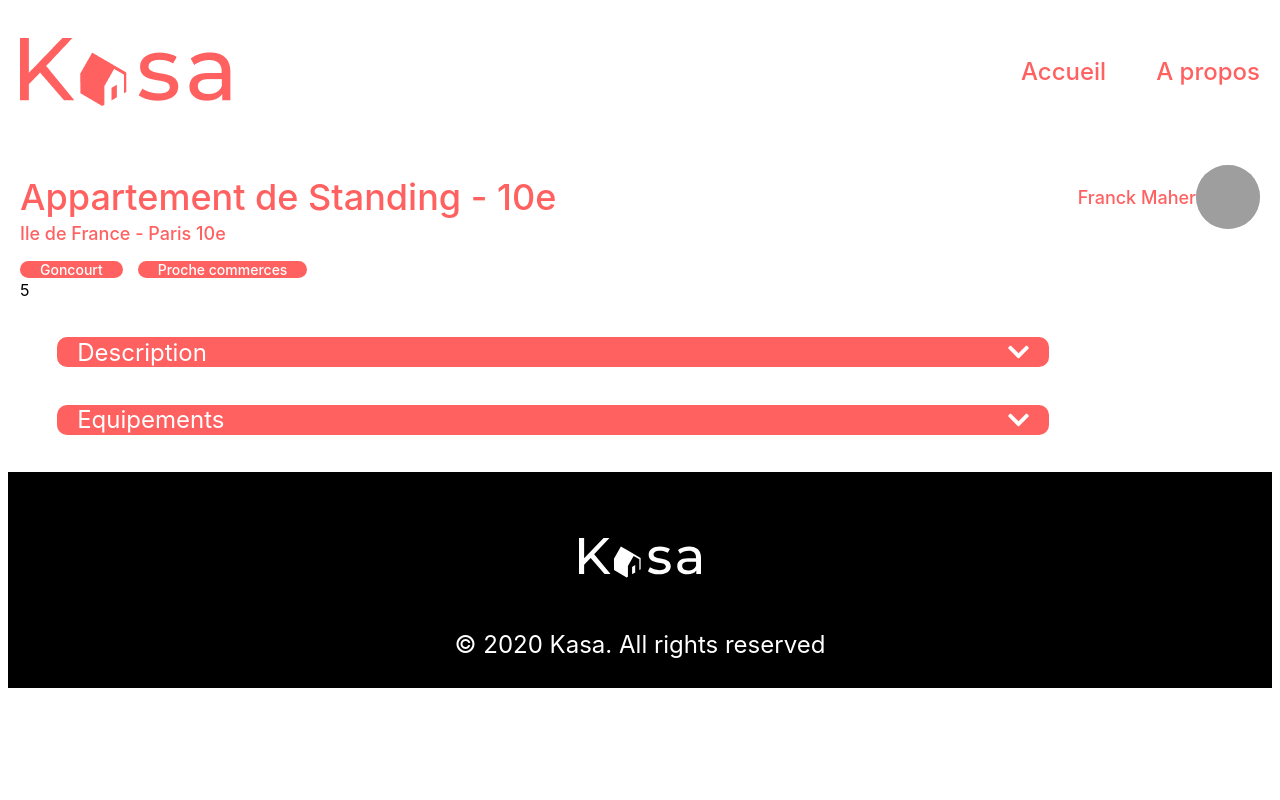
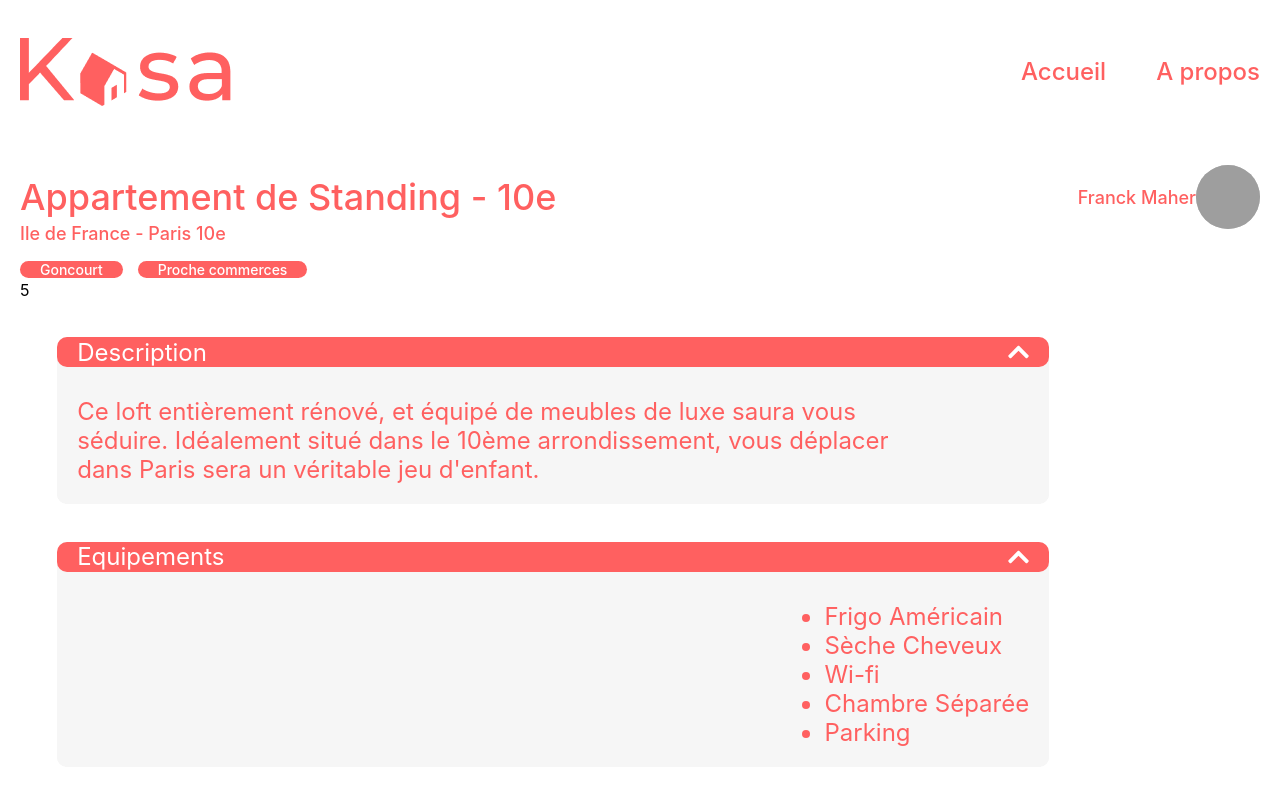
Before and after one commit to DavidWeiland/20210913_Kasa, a React (Create React App) app: page /location/0979876d in a window 1280 px wide. Shown: the top 800 px of the page. Built offline with nearby package versions, Linux system fonts and the light colour scheme; grey boxes are pictures that could not be loaded.

Commit message:
function to class + useState to setState

```diff
--- a/src/components/AboutCard/AboutCard.jsx
+++ b/src/components/AboutCard/AboutCard.jsx
@@ -1,39 +1,61 @@
 import "../../styles/AboutCard.css"
 import chevron from '../../assets/images/chevron-down.svg'
 import PropTypes from "prop-types"
-import {useState} from 'react'
+import React from "react"
 
-function AboutCard({ title, describe }) {
-  const [isOpen, setIsOpen] = useState(false)
+class AboutCard extends React.Component {
+    constructor(props){
+        super(props)
+        this.state = { check: true }
+        this.toggle = this.toggle.bind(this)
+    }
+    toggle(){
+        this.setState(({ check })=>({check:!check}))
+    }
 
-    return isOpen ? (
-        <div className="about-item">
+    render() {
+        return this.state.check ? (
+            <div className="about-item">
             <div className="about-item-title-container">
-                <span className="about-item-title">{title}</span>
-                <img src={chevron} alt="" className="about-item-icon open" onClick={() => setIsOpen(false)}/>
+                <span className="about-item-title">{this.props.title}</span>
+                <img
+                    src={chevron}
+                    alt=""
+                    className="about-item-icon open"
+                    onClick={this.toggle}
+                    />
             </div>
             <div className="about-item-describe-container">
-                <span className="about-item-describe">{describe}</span>
+                <span className="about-item-describe">{this.props.describe}</span>
+                <ul className="about-item-describe">{this.props.describe2.map((desc, index)=><li key={`${desc}-${index}`}>{desc}</li>)}</ul>
             </div>
         </div>
     ) : (
         <div className="about-item">
             <div className="about-item-title-container">
-                <span className="about-item-title">{title}</span>
-                <img src={chevron} alt="" className="about-item-icon" onClick={() => setIsOpen(true)}/>
+                <span className="about-item-title">{this.props.title}</span>
+                <img
+                    src={chevron}
+                    alt=""
+                    className="about-item-icon"
+                    onClick={this.toggle}
+                    />
             </div>
         </div>
     )
 }
+}
 
 AboutCard.propTypes = {
     title: PropTypes.string.isRequired,
-    describe: PropTypes.string.isRequired,
+    describe: PropTypes.string,
+    describe2:PropTypes.array,
 }
 
 AboutCard.defaultProps = {
     title: "",
     describe: "",
+    describe2: [],
 }
 
 export default AboutCard
--- a/src/components/FicheLocation/index.jsx
+++ b/src/components/FicheLocation/index.jsx
@@ -8,7 +8,10 @@ import React from 'react'
 class FicheLocation extends React.Component {
   render() {
 
-    return (
+    //console.log({this.props.equipments})
+    //const equipementsList = {equipements.map((equipement) => <span>{ equipement }</span>)}
+
+  return(
       <div>
 
           <div className="fiche-location-header">
@@ -44,7 +47,7 @@ class FicheLocation extends React.Component {
               <AboutCard
                   key={`equipements-${this.props.id}`}
                   title="Equipements"
-                  describe={this.props.equipements}
+                  describe2={this.props.equipments}
                   />
           </div>
       </div>
--- a/src/pages/Location/index.jsx
+++ b/src/pages/Location/index.jsx
@@ -9,7 +9,7 @@ function Location() {
 
   return (
     <div className='body'>
-      {locationsList.filter((location) => (location.id === idLocation)).map(({ index, id, title, pictures, description, host, rating, location, equipements, tags }) => (
+      {locationsList.filter((location) => (location.id === idLocation)).map(({ index, id, title, pictures, description, host, rating, location, equipments, tags }) => (
         <FicheLocation
           key={`${id}-${index}`}
                 id={id}
@@ -19,7 +19,7 @@ function Location() {
                 host={host}
                 rating={rating}
                 location={location}
-                equipements={equipements}
+                equipments={equipments}
                 tags={tags}
         />
       ))}
```
